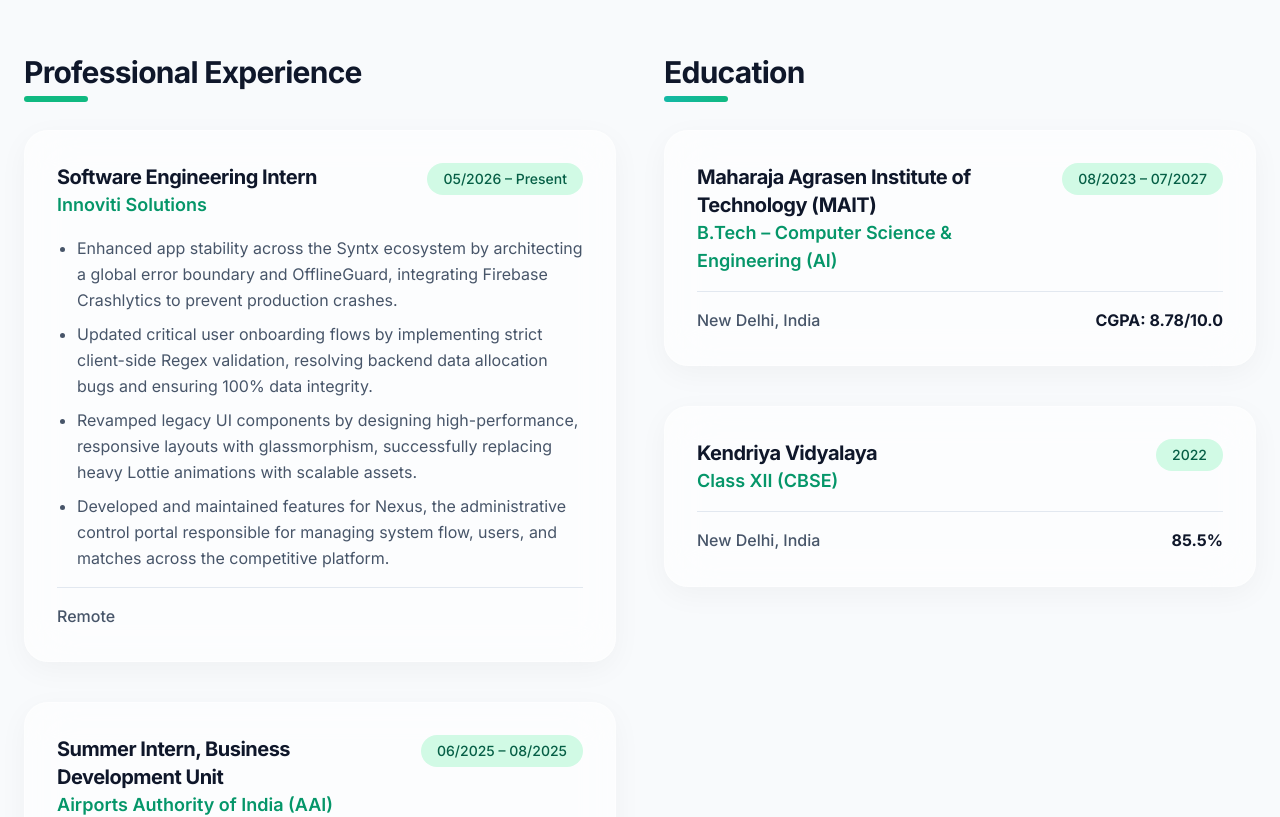
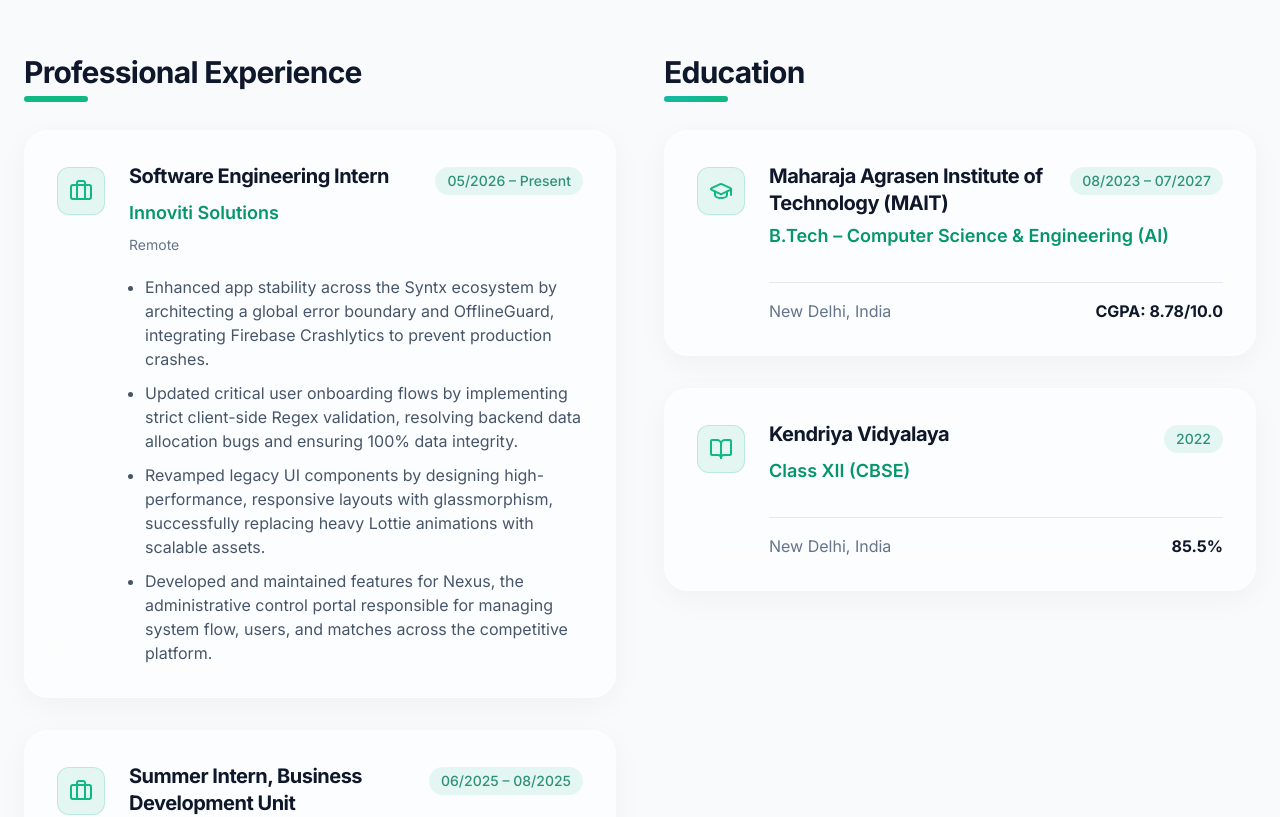
Before and after one commit to trghcj/my-portfolio, a React (Vite) app: page / in a window 1280 px wide. Shown: the part 5420-6237 px from the top of the page. Built offline with nearby package versions, Linux system fonts and the light colour scheme; no server answers.

Commit message:
feat: update Experience layout with icons and updated design

```diff
--- a/src/pages/Experience.jsx
+++ b/src/pages/Experience.jsx
@@ -1,4 +1,5 @@
 import React from "react";
+import { Briefcase, GraduationCap, BookOpen } from "lucide-react";
 
 export default function Experience() {
   const experiences = [
@@ -67,31 +68,46 @@ export default function Experience() {
               <span className="absolute -bottom-3 left-0 w-16 h-1.5 bg-gradient-to-r from-emerald-500 to-emerald-500 rounded-full" />
             </h3>
 
-            <div className="space-y-10">
+            <div className="space-y-6 lg:space-y-8">
               {experiences.map((exp, idx) => (
                 <div
                   key={idx}
-                  className="relative p-8 rounded-3xl bg-white/60 dark:bg-slate-900/60 backdrop-blur-xl border border-white/40 dark:border-white/10 shadow-[0_8px_30px_rgb(0,0,0,0.04)] dark:shadow-[0_8px_30px_rgba(0,0,0,0.12)] hover:shadow-[0_8px_30px_rgba(16,185,129,0.15)] dark:hover:shadow-[0_8px_30px_rgba(16,185,129,0.2)] hover:-translate-y-2 transition-all duration-500"
+                  className="relative p-6 sm:p-8 rounded-3xl bg-white/60 dark:bg-slate-900/60 backdrop-blur-xl border border-white/40 dark:border-white/10 shadow-[0_8px_30px_rgb(0,0,0,0.04)] dark:shadow-[0_8px_30px_rgba(0,0,0,0.12)] hover:border-emerald-500/30 dark:hover:border-emerald-500/30 transition-all duration-300 group"
                 >
-                  <div className="flex flex-col md:flex-row md:items-start md:justify-between mb-4 gap-2">
-                    <div>
-                      <h4 className="text-xl font-bold text-slate-900 dark:text-white">{exp.title}</h4>
-                      <p className="text-lg font-semibold text-emerald-600 dark:text-emerald-400">{exp.company}</p>
+                  <div className="flex gap-4 sm:gap-6">
+                    {/* Icon Box */}
+                    <div className="flex-shrink-0 mt-1">
+                      <div className="w-12 h-12 flex items-center justify-center rounded-xl bg-emerald-500/10 border border-emerald-500/20 text-emerald-500 group-hover:bg-emerald-500/20 group-hover:scale-105 transition-all duration-300">
+                        <Briefcase className="w-5 h-5 sm:w-6 sm:h-6" />
                       </div>
-                    <span className="inline-block px-4 py-1.5 rounded-full text-sm font-medium bg-emerald-100 dark:bg-emerald-900/50 text-emerald-800 dark:text-emerald-200 whitespace-nowrap">
+                    </div>
+
+                    {/* Content */}
+                    <div className="flex-1">
+                      <div className="flex flex-col sm:flex-row sm:items-start sm:justify-between mb-1">
+                        <h4 className="text-xl font-bold text-slate-900 dark:text-white leading-snug pr-4">{exp.title}</h4>
+                        <span className="text-xs sm:text-sm font-medium text-emerald-700/80 dark:text-emerald-400/80 mt-2 sm:mt-1 whitespace-nowrap bg-emerald-500/10 px-3 py-1 rounded-full">
                           {exp.date}
                         </span>
                       </div>
-                  <ul className="list-disc list-outside ml-5 space-y-2 text-slate-600 dark:text-gray-300 mb-4">
+
+                      <p className="text-base sm:text-lg font-semibold text-emerald-600 dark:text-emerald-400 mb-2">
+                        {exp.company}
+                      </p>
+
+                      {exp.location && (
+                        <p className="text-sm text-slate-500 dark:text-slate-400 mb-5">
+                          {exp.location}
+                        </p>
+                      )}
+
+                      <ul className="list-disc list-outside ml-4 space-y-2.5 text-slate-600 dark:text-gray-300">
                         {exp.bullets.map((bullet, bIdx) => (
-                      <li key={bIdx} className="leading-relaxed">{bullet}</li>
+                          <li key={bIdx} className="leading-relaxed text-sm sm:text-base">{bullet}</li>
                         ))}
                       </ul>
-                  {exp.location && (
-                    <div className="flex flex-col sm:flex-row sm:items-center sm:justify-between text-slate-600 dark:text-gray-300 font-medium mt-auto pt-4 border-t border-slate-200 dark:border-slate-700/50">
-                      <span>{exp.location}</span>
                     </div>
-                  )}
+                  </div>
                 </div>
               ))}
             </div>
@@ -104,24 +120,39 @@ export default function Experience() {
               <span className="absolute -bottom-3 left-0 w-16 h-1.5 bg-gradient-to-r from-teal-500 to-emerald-500 rounded-full" />
             </h3>
 
-            <div className="space-y-10">
+            <div className="space-y-6 lg:space-y-8">
               {education.map((edu, idx) => (
                 <div
                   key={idx}
-                  className="relative p-8 rounded-3xl bg-white/60 dark:bg-slate-900/60 backdrop-blur-xl border border-white/40 dark:border-white/10 shadow-[0_8px_30px_rgb(0,0,0,0.04)] dark:shadow-[0_8px_30px_rgba(0,0,0,0.12)] hover:shadow-[0_8px_30px_rgba(20,184,166,0.15)] dark:hover:shadow-[0_8px_30px_rgba(20,184,166,0.2)] hover:-translate-y-2 transition-all duration-500"
+                  className="relative p-6 sm:p-8 rounded-3xl bg-white/60 dark:bg-slate-900/60 backdrop-blur-xl border border-white/40 dark:border-white/10 shadow-[0_8px_30px_rgb(0,0,0,0.04)] dark:shadow-[0_8px_30px_rgba(0,0,0,0.12)] hover:border-emerald-500/30 dark:hover:border-emerald-500/30 transition-all duration-300 group"
                 >
-                  <div className="flex flex-col md:flex-row md:items-start md:justify-between mb-4 gap-2">
+                  <div className="flex gap-4 sm:gap-6">
+                    {/* Icon Box */}
+                    <div className="flex-shrink-0 mt-1">
+                      <div className="w-12 h-12 flex items-center justify-center rounded-xl bg-emerald-500/10 border border-emerald-500/20 text-emerald-500 group-hover:bg-emerald-500/20 group-hover:scale-105 transition-all duration-300">
+                        {idx === 0 ? <GraduationCap className="w-5 h-5 sm:w-6 sm:h-6" /> : <BookOpen className="w-5 h-5 sm:w-6 sm:h-6" />}
+                      </div>
+                    </div>
+
+                    {/* Content */}
+                    <div className="flex-1 flex flex-col justify-between">
                       <div>
-                      <h4 className="text-xl font-bold text-slate-900 dark:text-white">{edu.institution}</h4>
-                      <p className="text-lg font-semibold text-emerald-600 dark:text-emerald-400">{edu.degree}</p>
-                    </div>
-                    <span className="inline-block px-4 py-1.5 rounded-full text-sm font-medium bg-emerald-100 dark:bg-emerald-900/50 text-emerald-800 dark:text-emerald-200 whitespace-nowrap">
+                        <div className="flex flex-col sm:flex-row sm:items-start sm:justify-between mb-1">
+                          <h4 className="text-xl font-bold text-slate-900 dark:text-white leading-snug pr-4">{edu.institution}</h4>
+                          <span className="text-xs sm:text-sm font-medium text-emerald-700/80 dark:text-emerald-400/80 mt-2 sm:mt-1 whitespace-nowrap bg-emerald-500/10 px-3 py-1 rounded-full">
                             {edu.date}
                           </span>
                         </div>
-                  <div className="flex flex-col sm:flex-row sm:items-center sm:justify-between text-slate-600 dark:text-gray-300 font-medium mt-4 pt-4 border-t border-slate-200 dark:border-slate-700/50">
+                        <p className="text-base sm:text-lg font-semibold text-emerald-600 dark:text-emerald-400 mb-6 sm:mb-8">
+                          {edu.degree}
+                        </p>
+                      </div>
+
+                      <div className="flex flex-col sm:flex-row sm:items-center sm:justify-between text-slate-500 dark:text-slate-400 text-sm sm:text-base pt-4 border-t border-slate-200 dark:border-slate-700/50">
                         <span>{edu.location}</span>
-                    <span className="text-slate-900 dark:text-white font-bold">{edu.score}</span>
+                        <span className="text-slate-900 dark:text-white font-bold mt-2 sm:mt-0">{edu.score}</span>
+                      </div>
+                    </div>
                   </div>
                 </div>
               ))}
```
Lines whose indentation alone changed are shown as unchanged.
